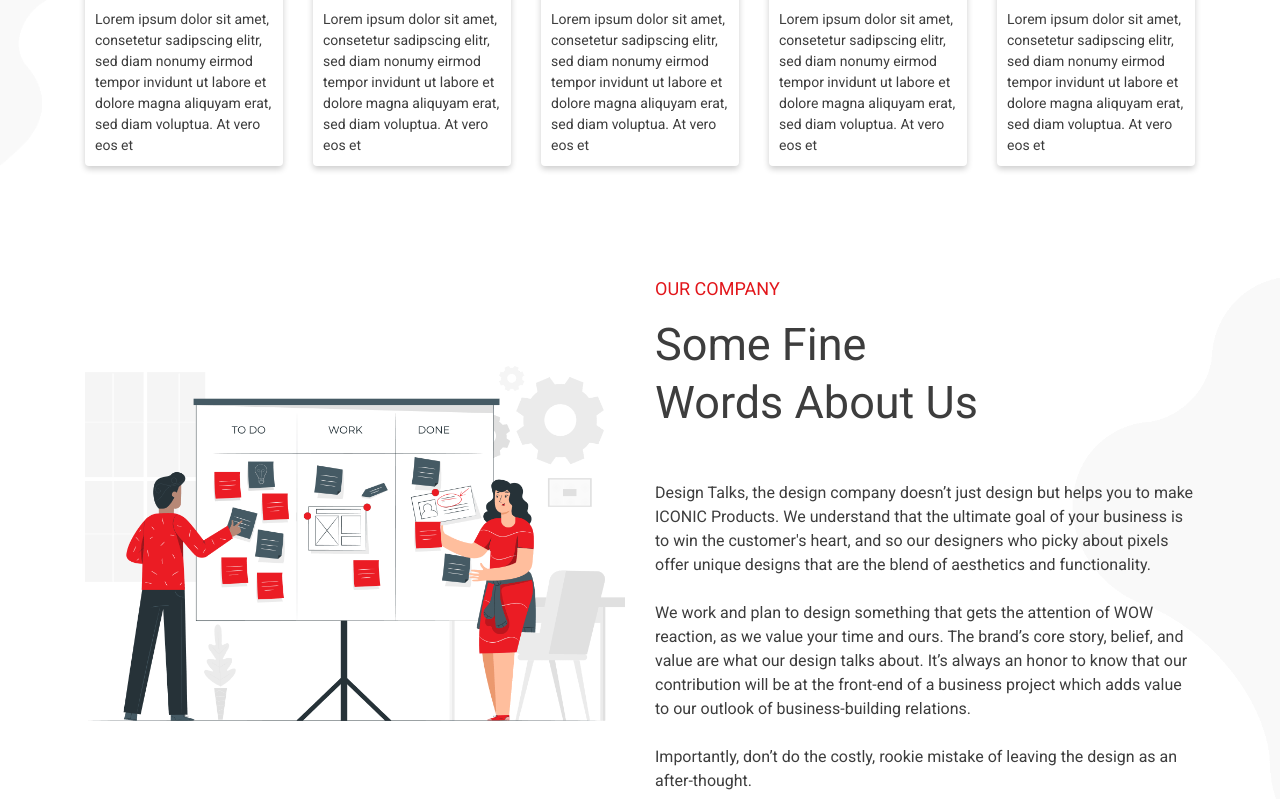
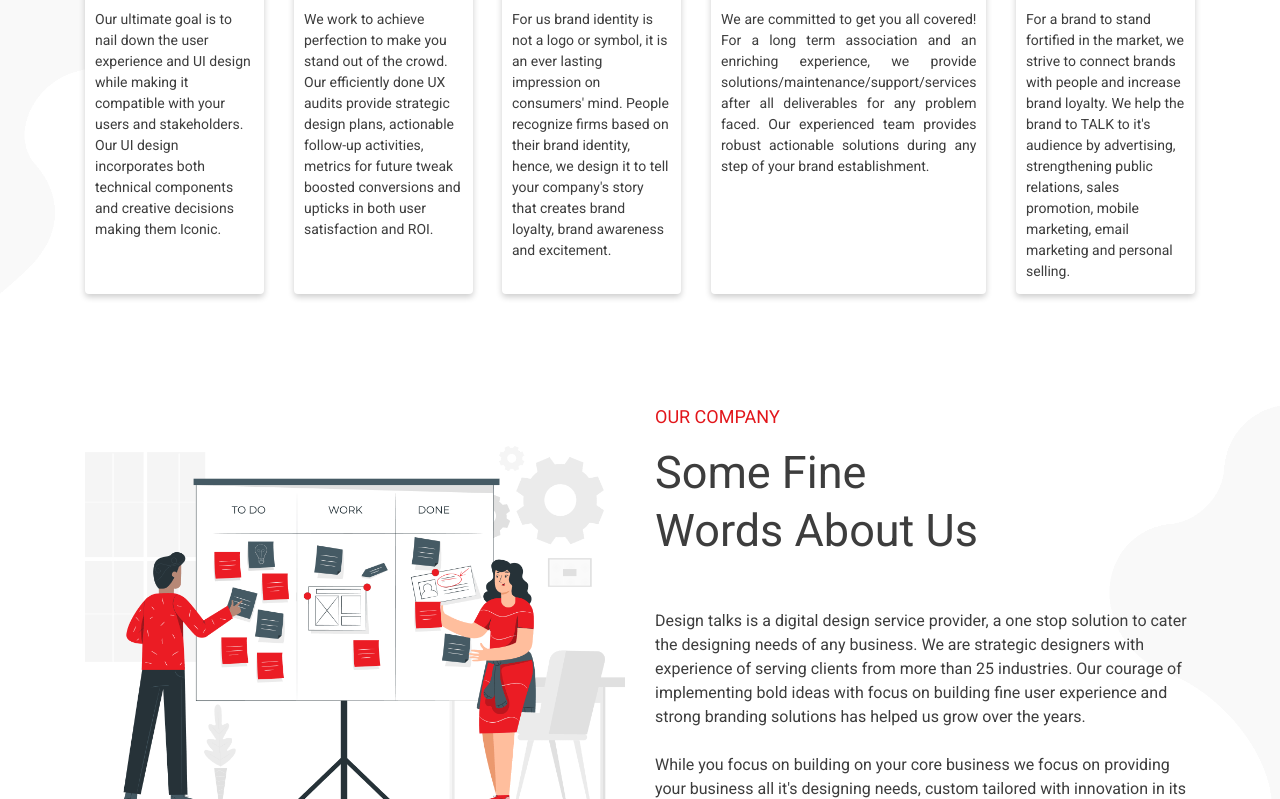
Before and after one commit to Mithi4shot/designTalks, a plain HTML site: page index.html in a window 1280 px wide. Shown: the part 1055-1854 px from the top of the page. Drawn offline with Linux system fonts and the light colour scheme.

Commit message:
service content change

```diff
--- a/assets/css/style.css
+++ b/assets/css/style.css
@@ -762,6 +762,7 @@ a:hover {
 
 .card-body {
   padding: 10px;
+  height: 445px;
 }
 
 .card-title {
--- a/index.html
+++ b/index.html
@@ -104,9 +104,9 @@
                                 <img src="assets/img/service/ui_ux.png" alt="UI UX Design" />
                                 <h5 class="card-title">UI UX Design</h5>
                                 <p class="card-text">
-                                    Lorem ipsum dolor sit amet, consetetur sadipscing elitr, sed diam nonumy eirmod
-                                    tempor invidunt ut labore et dolore magna aliquyam erat, sed diam voluptua. At vero
-                                    eos et
+                                    Our ultimate goal is to nail down the user experience and UI design while making it
+                                    compatible with your users and stakeholders. Our UI design incorporates both
+                                    technical components and creative decisions making them Iconic.
                                 </p>
                             </div>
                             <div class="info">
@@ -114,10 +114,9 @@
                                     <img src="assets/img/service/ui_ux_wt.png" alt="UI UX Design" />
                                     <h5 class="card-title">UI UX Design</h5>
                                     <p class="card-text">
-                                        Lorem ipsum dolor sit amet, consetetur sadipscing elitr, sed diam nonumy eirmod
-                                        tempor invidunt ut labore et dolore magna aliquyam erat, sed diam voluptua. At
-                                        vero
-                                        eos et
+                                        Our ultimate goal is to nail down the user experience and UI design while making
+                                        it compatible with your users and stakeholders. Our UI design incorporates both
+                                        technical components and creative decisions making them Iconic.
                                     </p>
                                 </div>
                             </div>
@@ -129,9 +128,10 @@
                                 <img src="assets/img/service/audit.png" alt="UX Audit" />
                                 <h5 class="card-title">UX Audit</h5>
                                 <p class="card-text">
-                                    Lorem ipsum dolor sit amet, consetetur sadipscing elitr, sed diam nonumy eirmod
-                                    tempor invidunt ut labore et dolore magna aliquyam erat, sed diam voluptua. At vero
-                                    eos et
+                                    We work to achieve perfection to make you stand out of the crowd. Our efficiently
+                                    done UX audits provide strategic design plans, actionable follow-up activities,
+                                    metrics for future tweak boosted conversions and upticks in both user satisfaction
+                                    and ROI.
                                 </p>
                             </div>
                             <div class="info">
@@ -139,10 +139,10 @@
                                     <img src="assets/img/service/audit_wt.png" alt="UX Audit" />
                                     <h5 class="card-title">UX Audit</h5>
                                     <p class="card-text">
-                                        Lorem ipsum dolor sit amet, consetetur sadipscing elitr, sed diam nonumy eirmod
-                                        tempor invidunt ut labore et dolore magna aliquyam erat, sed diam voluptua. At
-                                        vero
-                                        eos et
+                                        We work to achieve perfection to make you stand out of the crowd. Our
+                                        efficiently done UX audits provide strategic design plans, actionable follow-up
+                                        activities, metrics for future tweak boosted conversions and upticks in both
+                                        user satisfaction and ROI.
                                     </p>
                                 </div>
                             </div>
@@ -154,9 +154,10 @@
                                 <img src="assets/img/service/bi.png" alt="Brand Identity" />
                                 <h5 class="card-title">Brand Identity</h5>
                                 <p class="card-text">
-                                    Lorem ipsum dolor sit amet, consetetur sadipscing elitr, sed diam nonumy eirmod
-                                    tempor invidunt ut labore et dolore magna aliquyam erat, sed diam voluptua. At vero
-                                    eos et
+                                    For us brand identity is not a logo or symbol, it is an ever lasting impression on
+                                    consumers' mind. People recognize firms based on their brand identity, hence, we
+                                    design it to tell your company's story that creates brand loyalty, brand awareness
+                                    and excitement.
                                 </p>
                             </div>
                             <div class="info">
@@ -164,10 +165,10 @@
                                     <img src="assets/img/service/bi_wt.png" alt="Brand Identity" />
                                     <h5 class="card-title">Brand Identity</h5>
                                     <p class="card-text">
-                                        Lorem ipsum dolor sit amet, consetetur sadipscing elitr, sed diam nonumy eirmod
-                                        tempor invidunt ut labore et dolore magna aliquyam erat, sed diam voluptua. At
-                                        vero
-                                        eos et
+                                        For us brand identity is not a logo or symbol, it is an ever lasting impression
+                                        on consumers' mind. People recognize firms based on their brand identity, hence,
+                                        we design it to tell your company's story that creates brand loyalty, brand
+                                        awareness and excitement.
                                     </p>
                                 </div>
                             </div>
@@ -178,21 +179,22 @@
                             <div class="card-body hide">
                                 <img src="assets/img/service/ls.png" alt="Longterm support" />
                                 <h5 class="card-title">Longterm support</h5>
-                                <p class="card-text">
-                                    Lorem ipsum dolor sit amet, consetetur sadipscing elitr, sed diam nonumy eirmod
-                                    tempor invidunt ut labore et dolore magna aliquyam erat, sed diam voluptua. At vero
-                                    eos et
+                                <p class="card-text text-justify">
+                                    We are committed to get you all covered! For a long term association and an
+                                    enriching experience, we provide solutions/maintenance/support/services after all
+                                    deliverables for any problem faced. Our experienced team provides robust actionable
+                                    solutions during any step of your brand establishment.
                                 </p>
                             </div>
                             <div class="info">
                                 <div class="card-body">
                                     <img src="assets/img/service/ls_wt.png" alt="Longterm support" />
                                     <h5 class="card-title">Longterm support</h5>
-                                    <p class="card-text">
-                                        Lorem ipsum dolor sit amet, consetetur sadipscing elitr, sed diam nonumy eirmod
-                                        tempor invidunt ut labore et dolore magna aliquyam erat, sed diam voluptua. At
-                                        vero
-                                        eos et
+                                    <p class="card-text text-justify">
+                                        We are committed to get you all covered! For a long term association and an
+                                        enriching experience, we provide solutions/maintenance/support/services after
+                                        all deliverables for any problem faced. Our experienced team provides robust
+                                        actionable solutions during any step of your brand establishment.
                                     </p>
                                 </div>
                             </div>
@@ -204,9 +206,10 @@
                                 <img src="assets/img/service/md.png" alt="Marcom Design" />
                                 <h5 class="card-title">Marcom Design</h5>
                                 <p class="card-text">
-                                    Lorem ipsum dolor sit amet, consetetur sadipscing elitr, sed diam nonumy eirmod
-                                    tempor invidunt ut labore et dolore magna aliquyam erat, sed diam voluptua. At vero
-                                    eos et
+                                    For a brand to stand fortified in the market, we strive to connect brands with
+                                    people and increase brand loyalty. We help the brand to TALK to it's audience by
+                                    advertising, strengthening public relations, sales promotion, mobile marketing,
+                                    email marketing and personal selling.
                                 </p>
                             </div>
                             <div class="info">
@@ -214,10 +217,10 @@
                                     <img src="assets/img/service/md-wt.png" alt="Marcom Design" />
                                     <h5 class="card-title">Marcom Design</h5>
                                     <p class="card-text">
-                                        Lorem ipsum dolor sit amet, consetetur sadipscing elitr, sed diam nonumy eirmod
-                                        tempor invidunt ut labore et dolore magna aliquyam erat, sed diam voluptua. At
-                                        vero
-                                        eos et
+                                        For a brand to stand fortified in the market, we strive to connect brands with
+                                        people and increase brand loyalty. We help the brand to TALK to it's audience by
+                                        advertising, strengthening public relations, sales promotion, mobile marketing,
+                                        email marketing and personal selling.
                                     </p>
                                 </div>
                             </div>
@@ -243,21 +246,14 @@
                             Words About Us
                         </h3>
                         <p class="company-text" data-aos="fade-up" data-aos-delay="200">
-                            Design Talks, the design company doesn’t just design but helps
-                            you to make ICONIC Products. We understand that the ultimate
-                            goal of your business is to win the customer's heart, and so our
-                            designers who picky about pixels offer unique designs that are
-                            the blend of aesthetics and functionality.
+                            Design talks is a digital design service provider, a one stop solution to cater the
+                            designing needs of any business. We are strategic designers with experience of serving
+                            clients from more than 25 industries. Our courage of implementing bold ideas with focus on
+                            building fine user experience and strong branding solutions has helped us grow over the
+                            years.
                             <br /><br />
-                            We work and plan to design something that gets the attention of
-                            WOW reaction, as we value your time and ours. The brand’s core
-                            story, belief, and value are what our design talks about. It’s
-                            always an honor to know that our contribution will be at the
-                            front-end of a business project which adds value to our outlook
-                            of business-building relations.
-                            <br /><br />
-                            Importantly, don’t do the costly, rookie mistake of leaving the
-                            design as an after-thought.
+                            While you focus on building on your core business we focus on providing your business all
+                            it's designing needs, custom tailored with innovation in its core.
                         </p>
                     </div>
                 </div>
```
